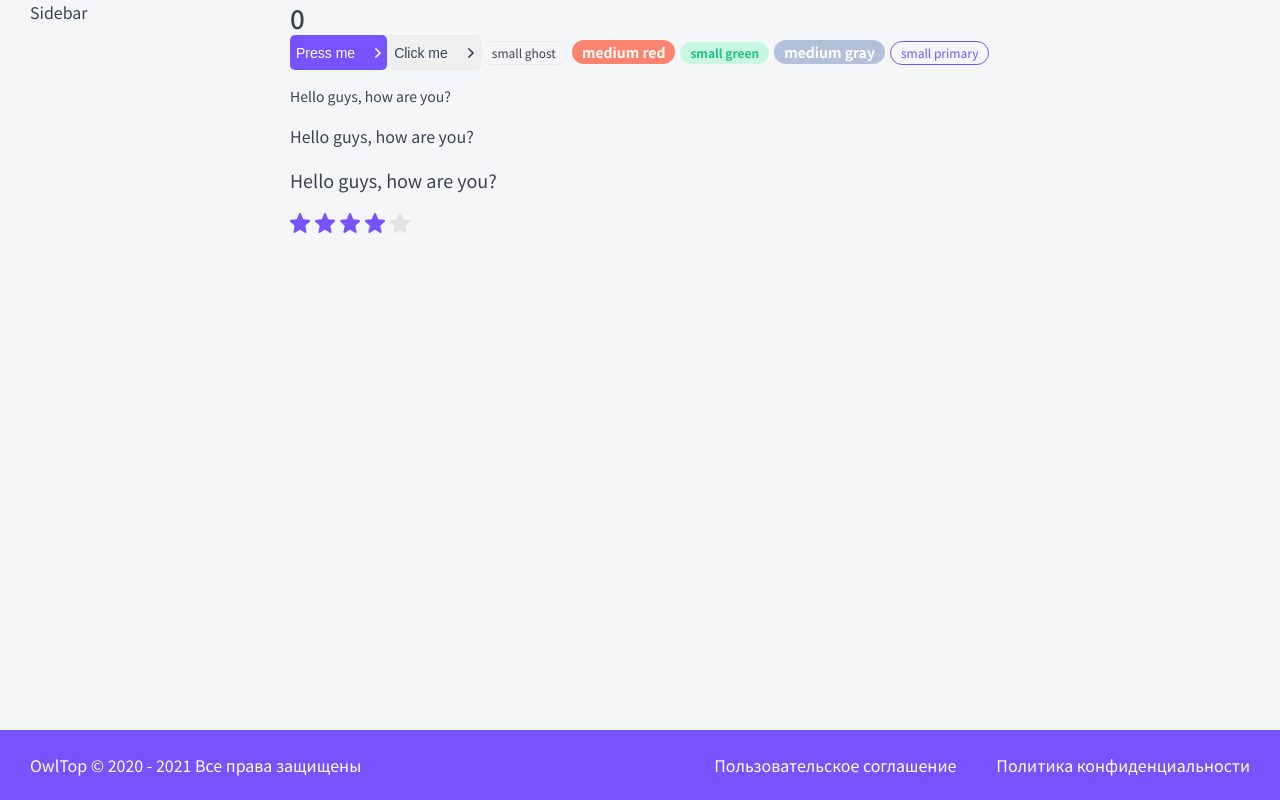
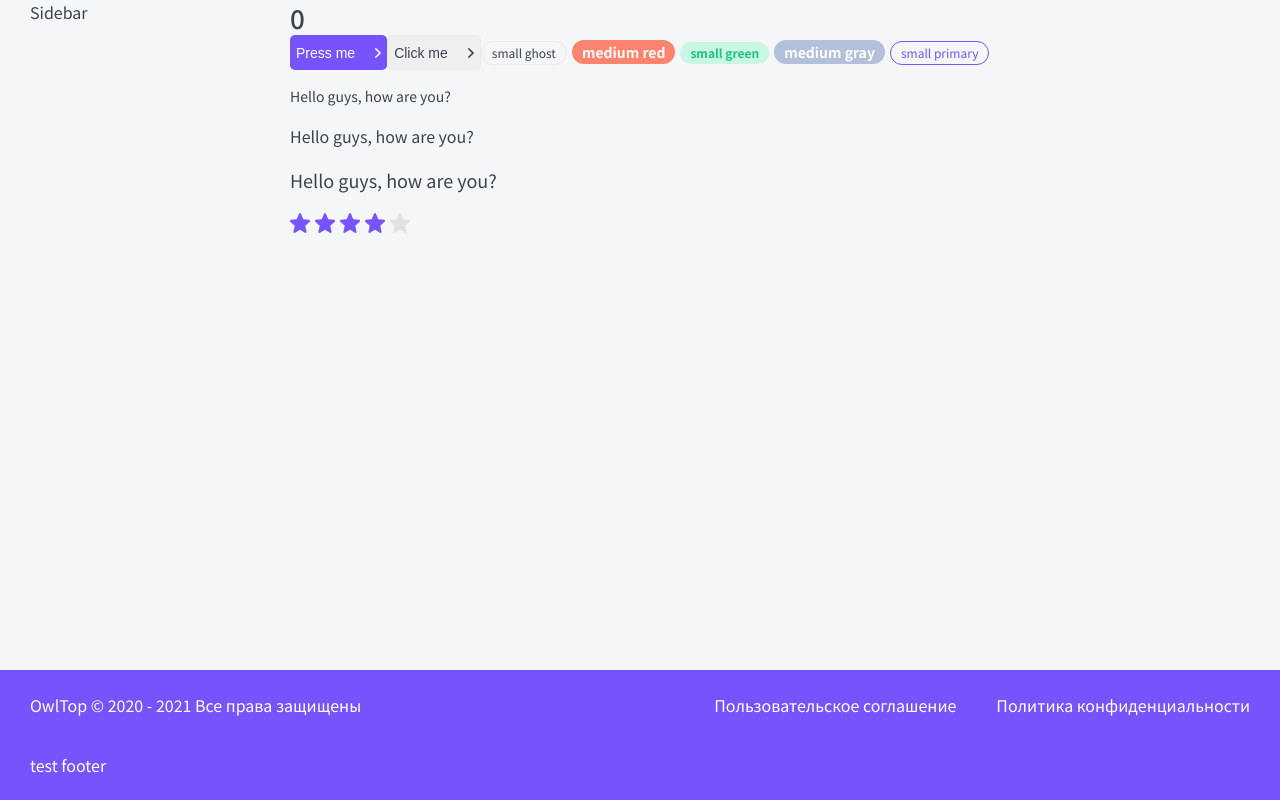
Before and after one commit to Rogovin-Pavel/top-app, a Next.js app: page / in a window 1280 px wide. Built offline with nearby package versions, Linux system fonts and the light colour scheme.

Commit message:
test commit

```diff
--- a/components/Footer/Footer.tsx
+++ b/components/Footer/Footer.tsx
@@ -15,6 +15,7 @@ export const Footer = ({ className, ...props }: FooterProps): JSX.Element => {
       <a href="#" target="_blank">
         Политика конфиденциальности
       </a>
+      test footer
     </footer>
   );
 };
```
